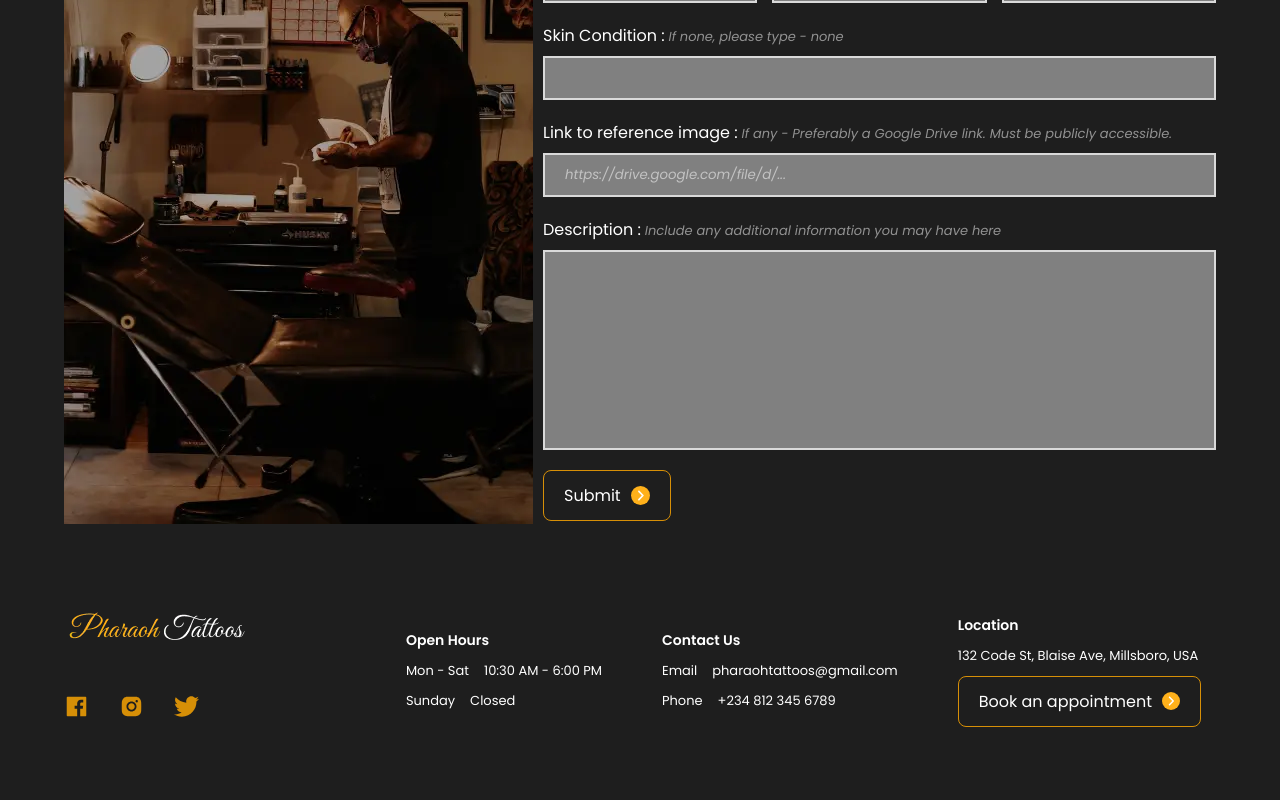
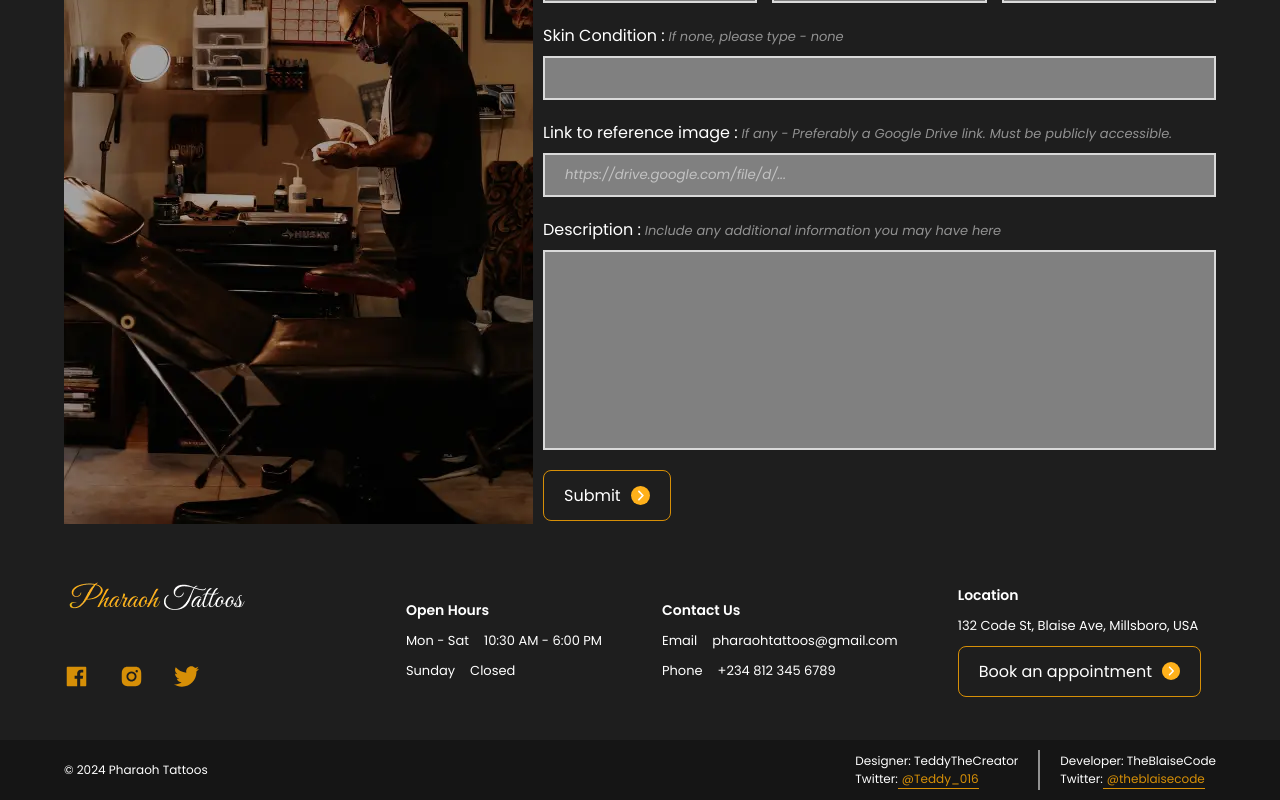
Before and after one commit to theblaisecode/Pharaoh-Tattoos, a React (Vite) app: page /Pharaoh-Tattoos/appointment in a window 1280 px wide. Shown: the part 851-1651 px from the top of the page. Built offline with nearby package versions, Linux system fonts and the light colour scheme.

Commit message:
first commit

```diff
--- a/src/components/Layout.jsx
+++ b/src/components/Layout.jsx
@@ -3,11 +3,47 @@ import { Outlet } from "react-router-dom";
 import Footer from "./Footer";
 
 function Layout() {
+  const thisYear = new Date();
+
+  console.log(thisYear.getFullYear());
   return (
     <>
       <Nav />
       <Outlet />
       <Footer />
+
+      <footer id="subFooter">
+        <div className="container">
+          <div className="subFooterContent">
+            <span>
+              &copy; <span id="year">{thisYear.getFullYear()}</span> Pharaoh
+              Tattoos
+            </span>
+
+            <div className="authors">
+              <span>
+                Designer: TeddyTheCreator
+                <br />
+                Twitter:
+                <a href="https://x.com/Teddy_016" target="_blank">
+                  @Teddy_016
+                </a>
+              </span>
+
+              <span className="divide"></span>
+
+              <span>
+                Developer: TheBlaiseCode
+                <br />
+                Twitter:
+                <a href="https://x.com/theblaisecode" target="_blank">
+                  @theblaisecode
+                </a>
+              </span>
+            </div>
+          </div>
+        </div>
+      </footer>
     </>
   );
 }
--- a/src/style.css
+++ b/src/style.css
@@ -294,7 +294,7 @@ textarea {
   width: 100%;
 }
 
-footer {
+#footer {
   padding: 3rem 0 7rem 0;
 }
 
@@ -355,6 +355,40 @@ footer {
   justify-content: center;
   align-items: center;
   padding: 0.3rem;
+}
+
+#subFooter {
+  background: #0000004f;
+}
+
+.subFooterContent {
+  margin-top: 4rem;
+  padding: 1rem 0;
+  font-size: 1.2rem;
+  display: flex;
+  justify-content: space-between;
+  align-items: center;
+}
+
+.subFooterContent .authors {
+  display: flex;
+  justify-content: center;
+  align-items: center;
+  gap: 2rem;
+}
+
+.subFooterContent .authors a {
+  color: var(--primary);
+  /* text-decoration: underline; */
+  padding-bottom: 0.1rem;
+  padding-left: 0.4rem;
+  border-bottom: 0.1rem solid var(--primary);
+}
+
+.subFooterContent .divide {
+  height: 4rem;
+  width: 0.2rem;
+  background: var(--textGrey);
 }
 
 @media screen and (max-width: 950px), screen and (max-height: 550px) {
@@ -453,6 +487,17 @@ footer {
     justify-content: center;
     align-items: center;
   }
+
+  .subFooterContent {
+    flex-direction: column;
+    gap: 2rem;
+    padding: 3rem 0;
+  }
+
+  .subFooterContent .divide {
+    width: 0.2rem;
+    height: 4rem;
+  }
 }
 
 @media (min-width: 550px) and (max-width: 950px) {
```
